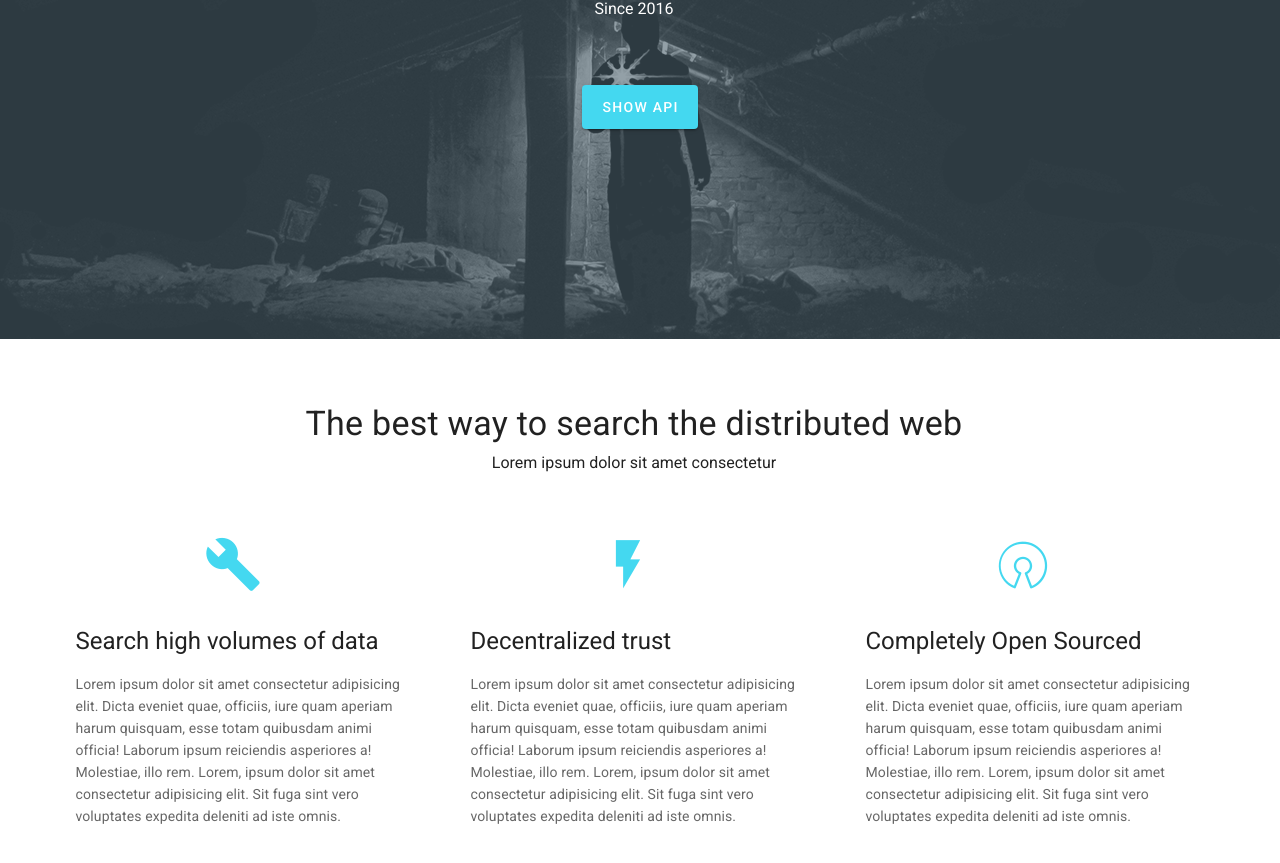
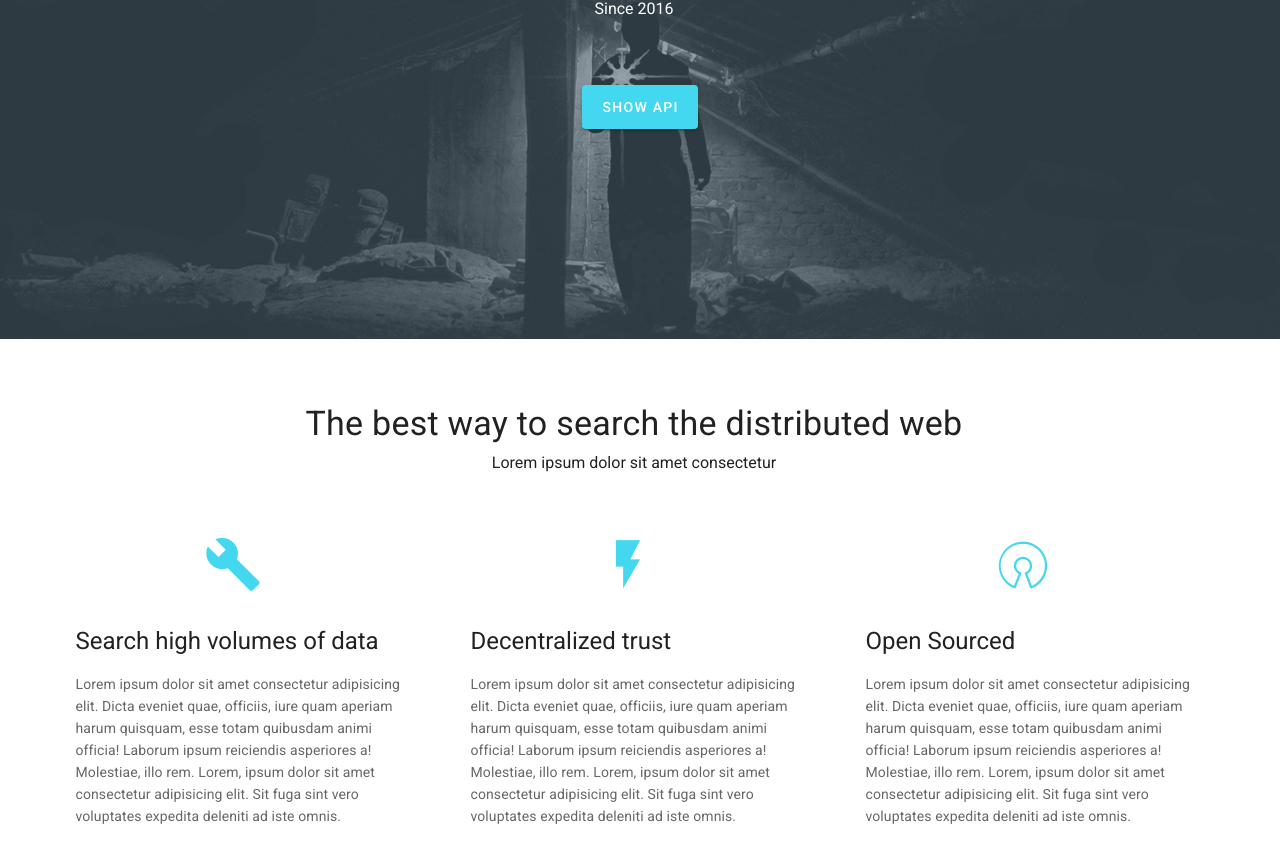
Before and after one commit to ipfs-search/dweb-search-material, a Vue app: page / in a window 1280 px wide. Shown: the part 325-1188 px from the top of the page. Built offline with nearby package versions, Linux system fonts and the light colour scheme.

Commit message:
Somehow this doesn't work

```diff
--- a/src/views/Home.vue
+++ b/src/views/Home.vue
@@ -47,7 +47,7 @@
                     <v-icon size="58px" class="secondary--text text--lighten-1">mdi-wrench</v-icon>
                   </v-card-text>
                   <v-card-title primary-title>
-                    <div class="headline">Search high volumes of data</div>
+                    <div class="headline">Search high volumes of&#160;data</div>
                   </v-card-title>
                   <v-card-text>
                     Lorem ipsum dolor sit amet consectetur adipisicing elit. Dicta eveniet quae, officiis, iure
@@ -79,7 +79,7 @@
                     <v-icon size="58px" class="secondary--text text--lighten-1">mdi-open-source-initiative</v-icon>
                   </v-card-text>
                   <v-card-title primary-title>
-                    <div class="headline">Completely Open Sourced</div>
+                    <div class="headline">Open Sourced</div>
                   </v-card-title>
                   <v-card-text>
                     Lorem ipsum dolor sit amet consectetur adipisicing elit. Dicta eveniet quae, officiis, iure
```
